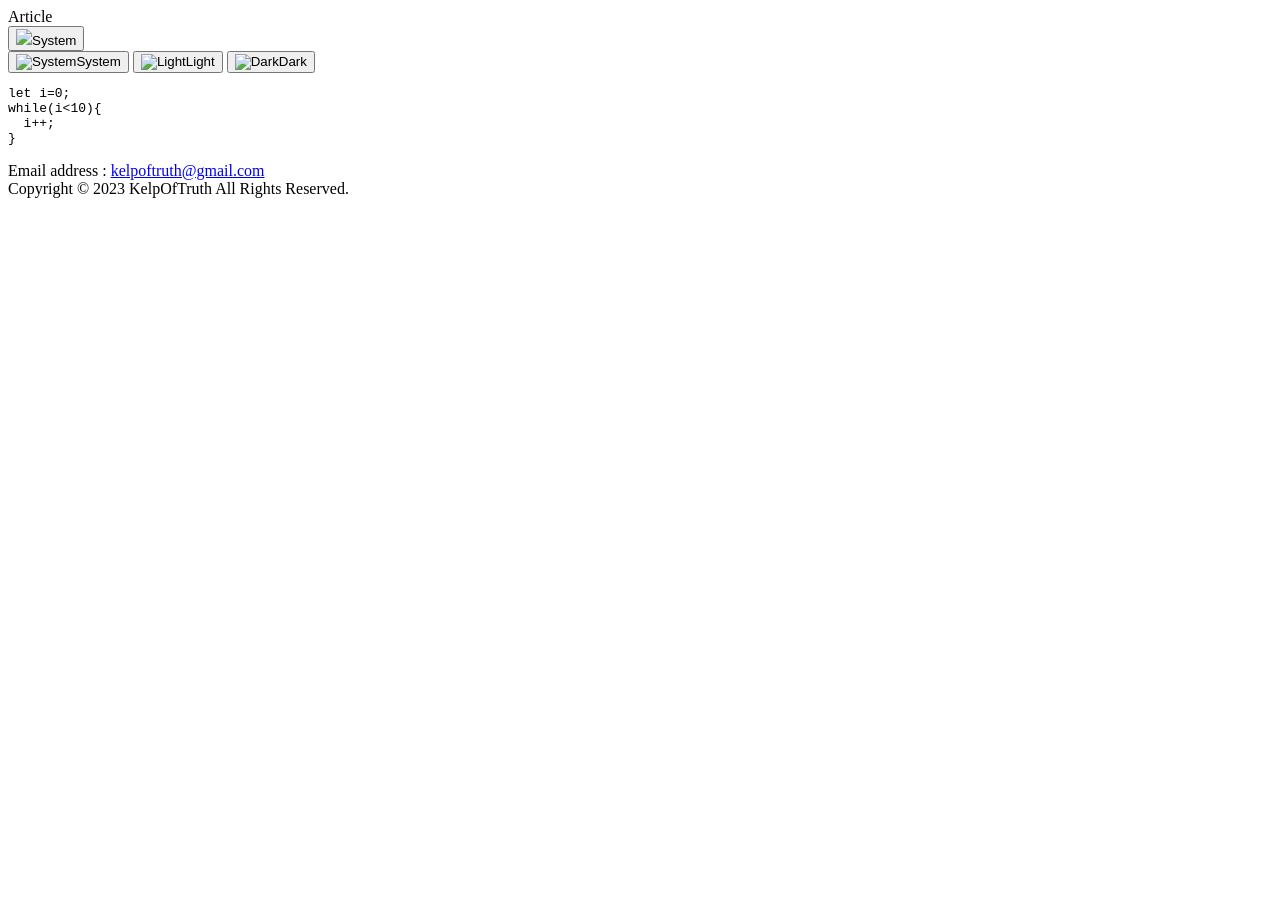
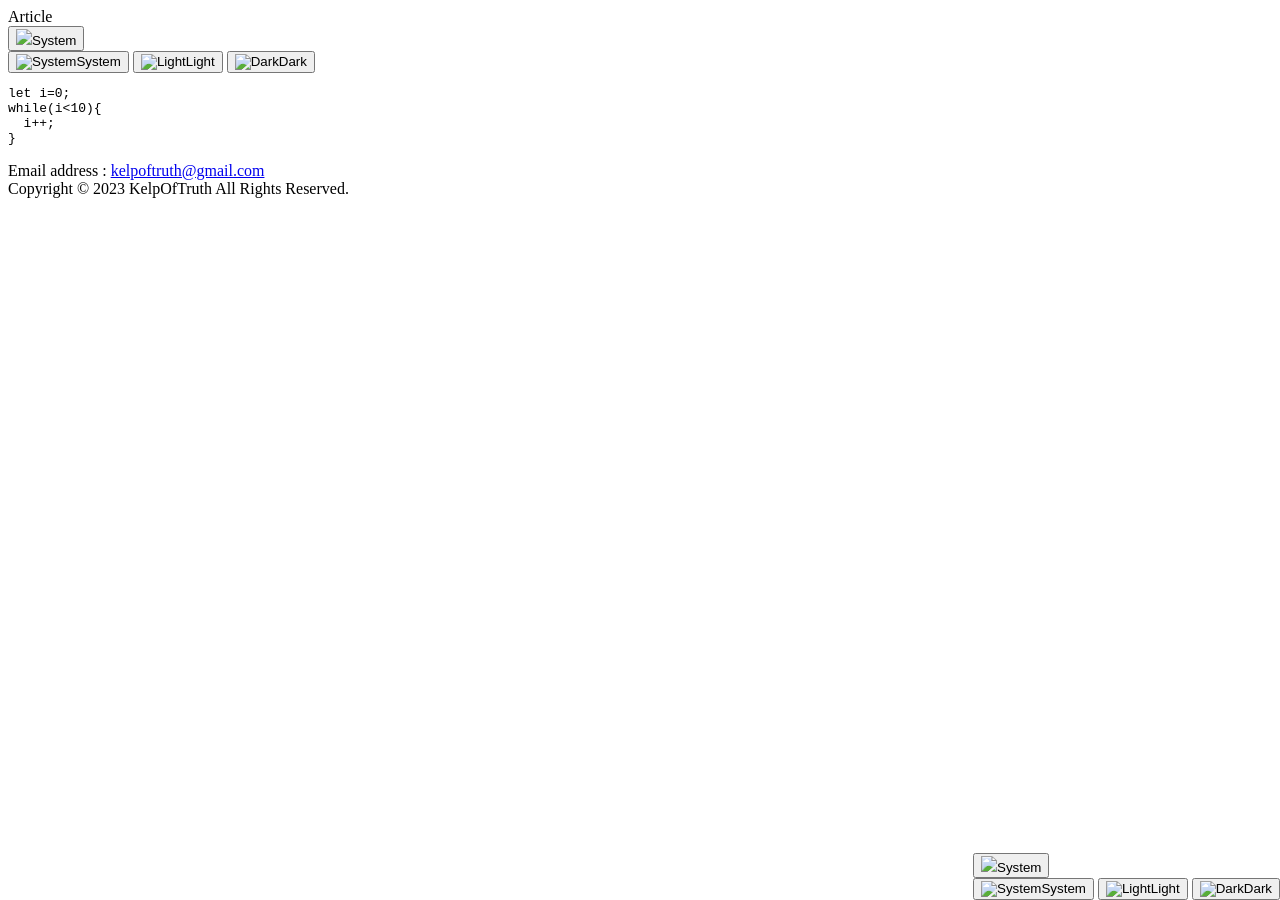
Before and after one commit to kelp-of-truth/articles, a Jekyll site: the page built from README.md, in a window 1280 px wide. Built offline with Jekyll 4.4.1, drawn with Linux system fonts in a browser that asks for light colours; nearby versions of some CDN libraries; our own code applies the rules of GitHub Pages for plain Markdown files.

Commit message:
Update default.html

```diff
--- a/_layouts/default.html
+++ b/_layouts/default.html
@@ -14,6 +14,18 @@
     {% include head-custom.html %}
   </head>
   <body>
+        <div style="position: fixed;bottom: 0px;right: 0px;">
+      <div id="theme">
+        <div id="selected">
+          <button><img src="system.svg"><span>System</span></button>
+        </div>
+        <div id="option">
+          <button id="system"><img src="system.svg" alt="System"><span>System</span></button>
+          <button id="light"><img src="light.svg" alt="Light"><span>Light</span></button>
+          <button id="dark"><img src="dark.svg" alt="Dark"><span>Dark</span></button>
+        </div>
+      </div>
+    </div>
     <header>
       <span class="title">Article</span>
       <div id="theme">
```
